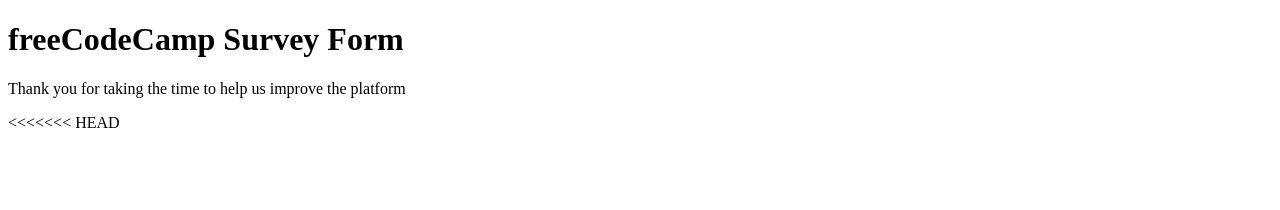
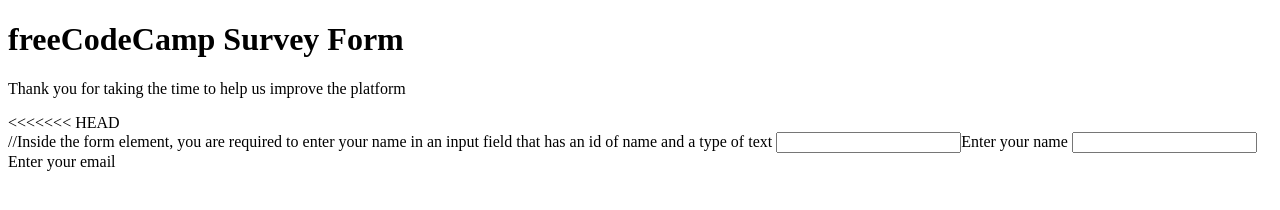
Before and after one commit to surapheil/microverse-second-trials, a plain HTML site: page fcc-test-suite-template/index.html in a window 1280 px wide. Drawn offline with Linux system fonts and the light colour scheme.

Commit message:
Added name and email input

```diff
--- a/fcc-test-suite-template/index.html
+++ b/fcc-test-suite-template/index.html
@@ -12,6 +12,9 @@
 
 <<<<<<< HEAD
    <form id="survey-form">
+    //Inside the form element, you are required to enter your name in an input field that has an id of name and a type of text
+    <input type="text" id="name" required>Enter your name</input>
+    <input type="email" id="email" required>Enter your email</input>
 
    </form>
 
```
